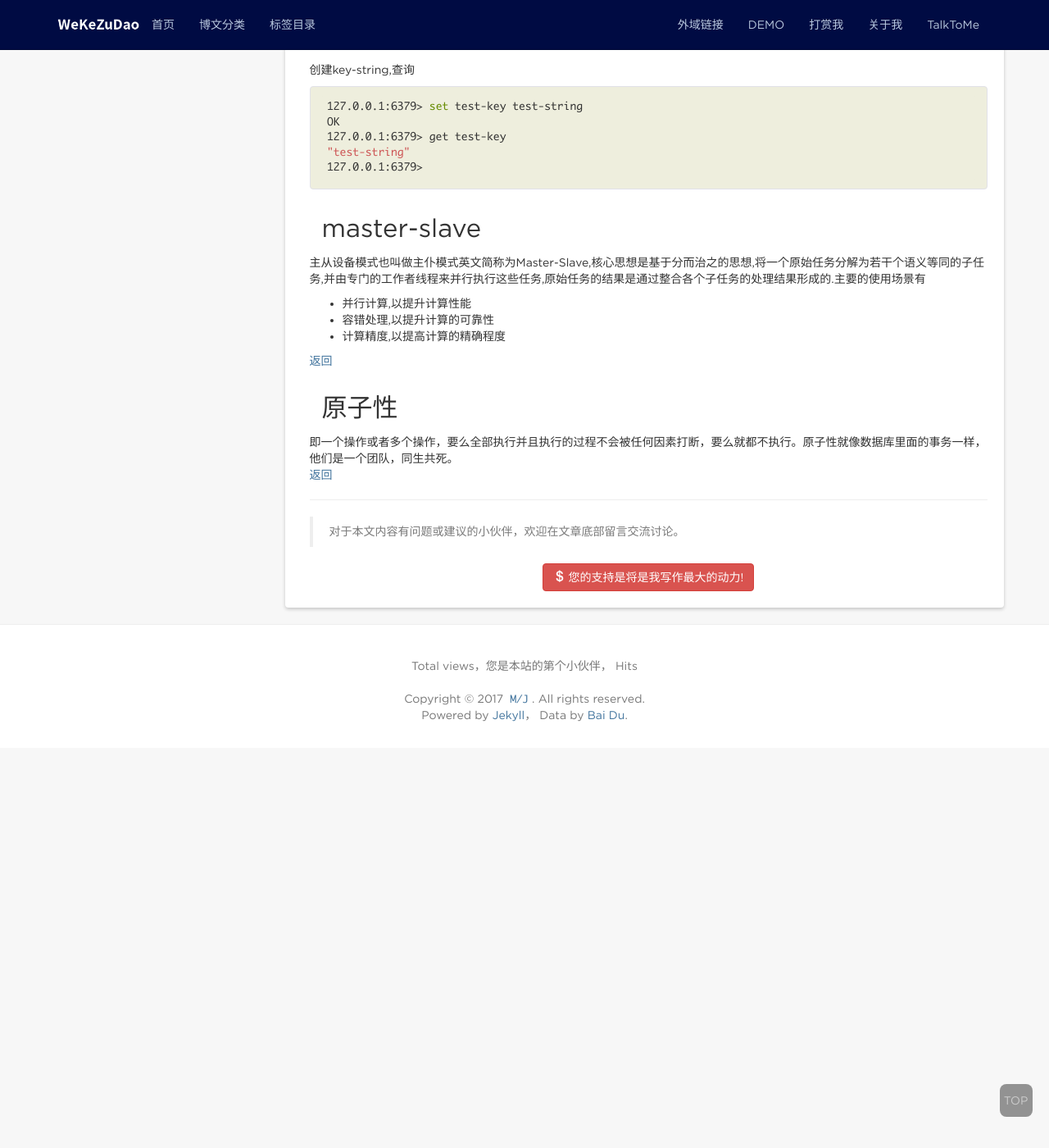
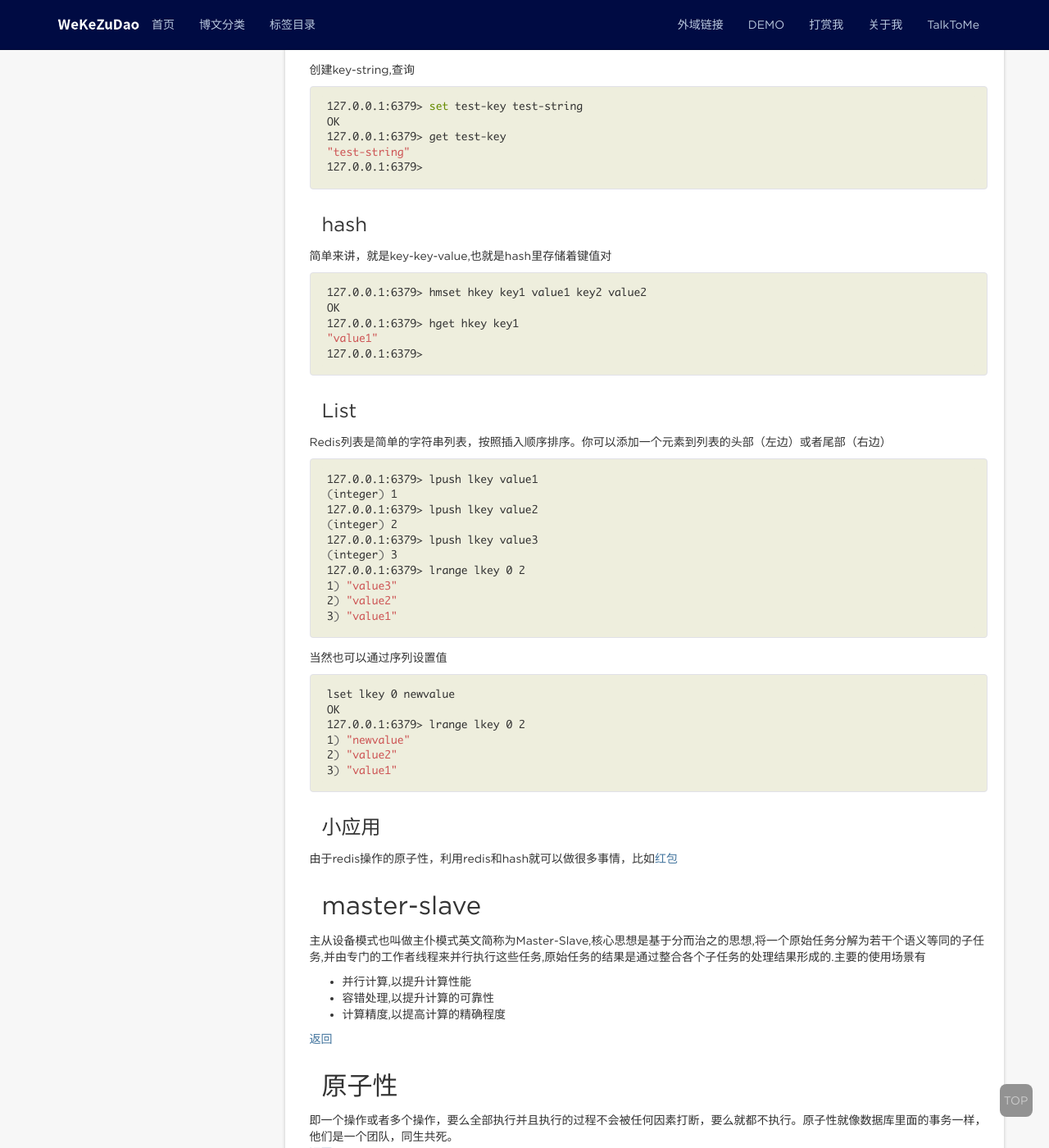
Before and after one commit to wintry/wintry.github.io, a Jekyll site: the page built from _posts/2020-05-14-redis-and-redis-in-springboot.md, in a window 1280 px wide and 1400 px high, scrolled down 1040 px. Shown: the whole window at 82% size. Built offline with Jekyll 4.4.1, drawn with Linux system fonts in a browser that asks for light colours; nearby versions of some CDN libraries; comment, search, counter and statistics services are not loaded.

Commit message:
update blog

````diff
--- a/_posts/2020-05-14-redis-and-redis-in-springboot.md
+++ b/_posts/2020-05-14-redis-and-redis-in-springboot.md
@@ -43,6 +43,42 @@ OK
 127.0.0.1:6379>
 ```
 
+### hash
+简单来讲，就是key-key-value,也就是hash里存储着键值对
+``` shell
+127.0.0.1:6379> hmset hkey key1 value1 key2 value2
+OK
+127.0.0.1:6379> hget hkey key1
+"value1"
+127.0.0.1:6379>
+```
+
+### List
+Redis列表是简单的字符串列表，按照插入顺序排序。你可以添加一个元素到列表的头部（左边）或者尾部（右边）
+``` shell
+127.0.0.1:6379> lpush lkey value1
+(integer) 1
+127.0.0.1:6379> lpush lkey value2
+(integer) 2
+127.0.0.1:6379> lpush lkey value3
+(integer) 3
+127.0.0.1:6379> lrange lkey 0 2
+1) "value3"
+2) "value2"
+3) "value1"
+```
+当然也可以通过序列设置值
+```shell
+lset lkey 0 newvalue
+OK
+127.0.0.1:6379> lrange lkey 0 2
+1) "newvalue"
+2) "value2"
+3) "value1"
+```
+
+### 小应用
+由于redis操作的原子性，利用redis和hash就可以做很多事情，比如[红包](2018-07-30-redis-red-packet)
 
 
 
````
